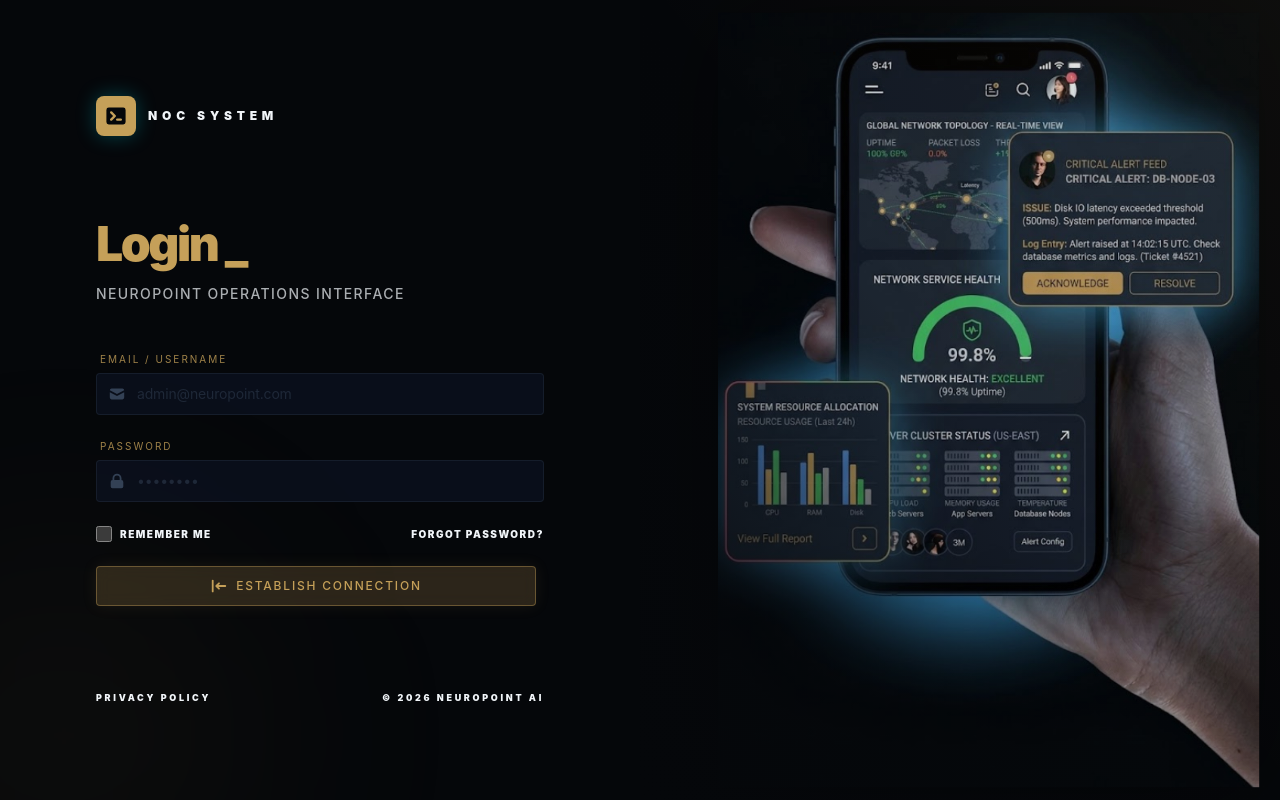
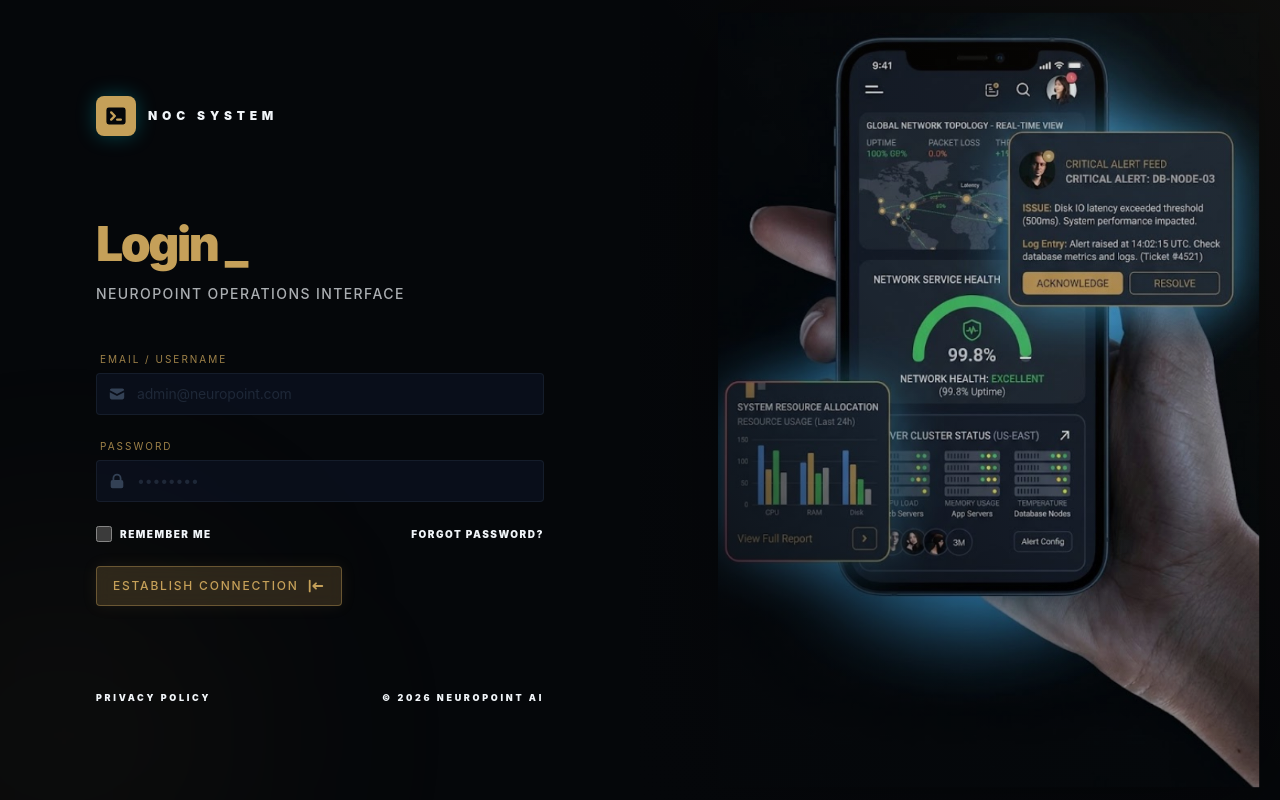
Before and after one commit to alan-neurpoint-ai/neuro-noc-web, a React (Vite) app: page /login in a window 1280 px wide. Built offline with nearby package versions, Linux system fonts and the light colour scheme; no server answers.

Commit message:
feat: ajustar el orden de renderizado del icono y el texto en el componente Button

```diff
--- a/src/presentation/components/ui/Button/Button.tsx
+++ b/src/presentation/components/ui/Button/Button.tsx
@@ -86,7 +86,7 @@ export const Button = ({
       disabled={disabled}
       className={`
         flex items-center justify-center gap-2
-        px-4 py-2.5 min-w-110 w-full sm:w-auto
+        px-4 py-2.5 w-full sm:w-auto
         border transition-all duration-300 ease-out
         text-xs font-medium uppercase tracking-[0.15em]
         rounded-sm backdrop-blur-sm
@@ -95,8 +95,8 @@ export const Button = ({
         ${className}
       `}
     >
+      <span>{children || config.label}</span>
       {config.icon}
-      <span>{children || config.label}</span>
     </button>
   );
 };
```
